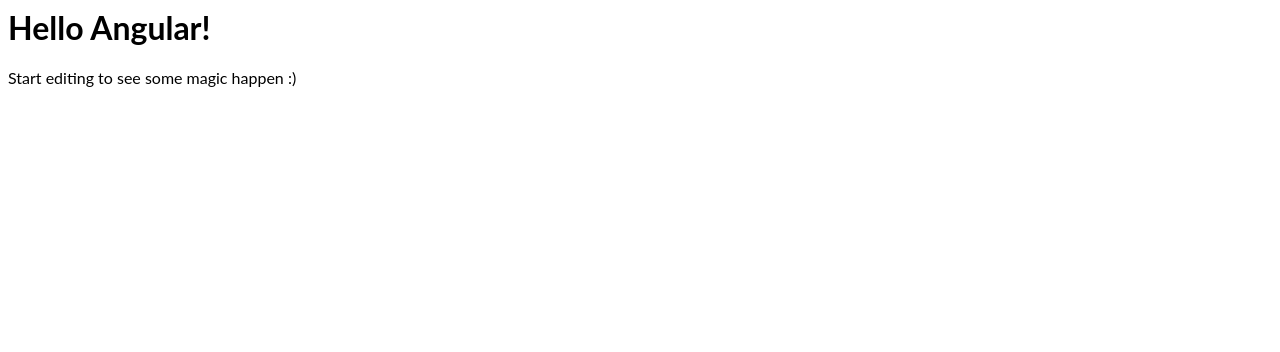
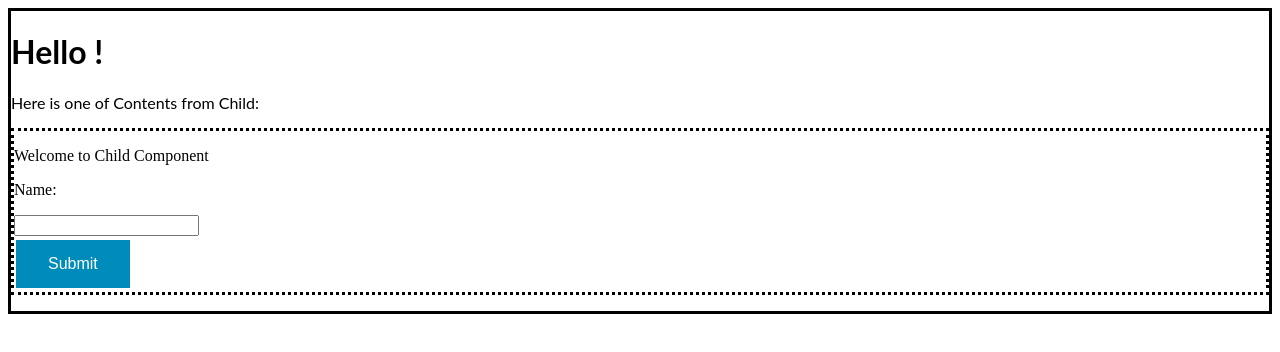
Before and after one commit to NguyenThiThanhHoa/Angular_Example, an Angular app: page / in a window 1280 px wide. Shown: the top 352 px of the page. Built offline with nearby package versions, Linux system fonts and the light colour scheme.

Commit message:
6 files modified, 1 added

```diff
--- a/src/app/app.component.css
+++ b/src/app/app.component.css
@@ -1,3 +1,7 @@
 p {
   font-family: Lato;
 }
+.parent{
+  border-style: solid;
+
+}
--- a/src/app/app.component.html
+++ b/src/app/app.component.html
@@ -1,4 +1,8 @@
+<div class="parent">
 <hello name="{{ name }}"></hello>
 <p>
-  Start editing to see some magic happen :)
+  Here is one of Contents from Child:{{name}}
 </p>
+<form-app (OutputHandle)="getNameFromChild($event)"></form-app>
+<p></p>
+</div>
--- a/src/app/app.component.ts
+++ b/src/app/app.component.ts
@@ -1,4 +1,4 @@
-import { Component } from '@angular/core';
+import { Component, Input, Output, EventEmitter } from '@angular/core';
 
 @Component({
   selector: 'my-app',
@@ -6,5 +6,9 @@
   styleUrls: [ './app.component.css' ]
 })
 export class AppComponent  {
-  name = 'Angular';
+  name = "";
+  getNameFromChild(value:any){
+    this.name= value;
+  }
+
 }
--- a/src/app/app.module.ts
+++ b/src/app/app.module.ts
@@ -4,10 +4,10 @@
 
 import { AppComponent } from './app.component';
 import { HelloComponent } from './hello.component';
-
+import { FormComponent } from './form.component';
 @NgModule({
   imports:      [ BrowserModule, FormsModule ],
-  declarations: [ AppComponent, HelloComponent ],
+  declarations: [ AppComponent, HelloComponent,FormComponent ],
   bootstrap:    [ AppComponent ]
 })
 export class AppModule { }
--- a/src/app/form.component.css
+++ b/src/app/form.component.css
@@ -0,0 +1,20 @@
+.child {
+   border-style:dotted;
+}
+.button {
+  background-color: #4CAF50; /* Green */
+  border: none;
+  color: white;
+  padding: 15px 32px;
+  text-align: center;
+  text-decoration: none;
+  display: inline-block;
+  font-size: 16px;
+  margin: 4px 2px;
+  cursor: pointer;
+}
+
+.button2 {background-color: #008CBA;} /* Blue */
+.button3 {background-color: #f44336;} /* Red */
+.button4 {background-color: #e7e7e7; color: black;} /* Gray */
+.button5 {background-color: #555555;} /* Black */
--- /dev/null
+++ b/src/app/form.component.html
@@ -0,0 +1,6 @@
+<div class="child">
+<p>Welcome to Child Component</p>
+<p>Name:</p>
+<input type="text" #name (keyup)="getName(name.value)"><br>
+<button class="button button2" (click)="pushContent()">Submit</button>
+</div>
--- a/src/app/form.component.ts
+++ b/src/app/form.component.ts
@@ -1,4 +1,4 @@
-import { Component } from '@angular/core';
+import { Component, Input, Output, EventEmitter } from '@angular/core';
 
 @Component({
   selector: 'form-app',
@@ -6,5 +6,12 @@
   styleUrls: [ './form.component.css' ]
 })
 export class FormComponent  {
-  name = 'Angular';
+  nameContent="";
+  getName(value: string){
+    this.nameContent=value;
+  }
+  @Output () c = new EventEmitter<any>();
+  pushContent(){
+    this.OutputHandle.emit(this.getName)
+  }
 }
```
